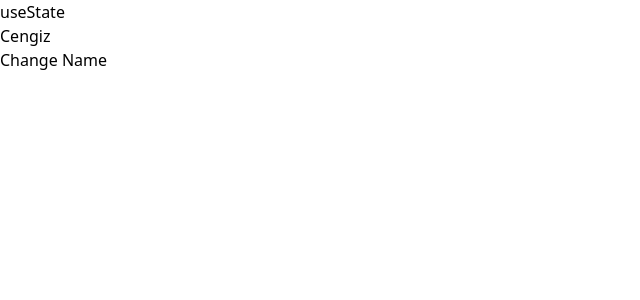
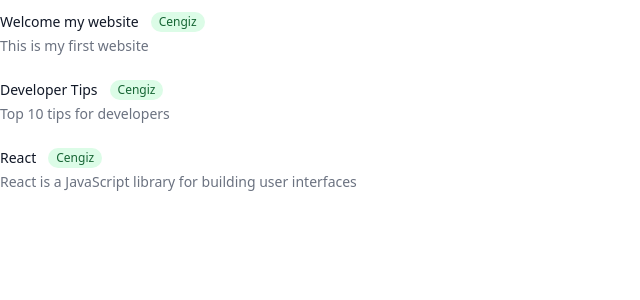
Before and after one commit to cengizdonmez/react-starter-kit, a React (Create React App) app: page / in a window 1280 px wide. Shown: the top 300 px of the page, without its empty margins (0-640 px from the left). Built offline with nearby package versions, Linux system fonts and the light colour scheme.

Commit message:
Outputting lists example

```diff
--- a/src/App.js
+++ b/src/App.js
@@ -1,11 +1,11 @@
 import './tailwind.css'
-import UseStateExp from './example/UseStateExp.js'
+import OutputtingListsExp from './example/OutputtingListsExp.js'
 
 function App() {
 
   return (
     <div className="app">
-      <UseStateExp />
+      <OutputtingListsExp />
     </div>
   );
 }
--- /dev/null
+++ b/src/example/OutputtingListsExp.js
@@ -0,0 +1,25 @@
+import { useState } from "react";
+
+const OutputtingListsExp = () => {
+  const [blogs, setBlogs] = useState([
+    { title:'Welcome my website', subtitle:'This is my first website', author:'Cengiz', id: 1 },
+    { title:'Developer Tips', subtitle:'Top 10 tips for developers', author:'Cengiz', id: 2 },
+    { title:'React', subtitle:'React is a JavaScript library for building user interfaces', author:'Cengiz', id: 3 },
+  ]);
+
+  return (
+    <div>
+       {blogs.map((blog) => (
+        <div className="flex-1 truncate py-3 transition-all hover:bg-slate-200" key={blog.id}>
+          <div className="flex items-center space-x-3">
+            <h3 className="text-gray-900 text-sm font-medium truncate">{blog.title}</h3>
+            <span className="flex-shrink-0 inline-block px-2 py-0.5 text-green-800 text-xs font-medium bg-green-100 rounded-full">{blog.author}</span>
+          </div>
+          <p className="mt-1 text-gray-500 text-sm truncate">{blog.subtitle}</p>
+        </div>
+       ))}
+    </div>
+  )
+}
+
+export default OutputtingListsExp;
```
